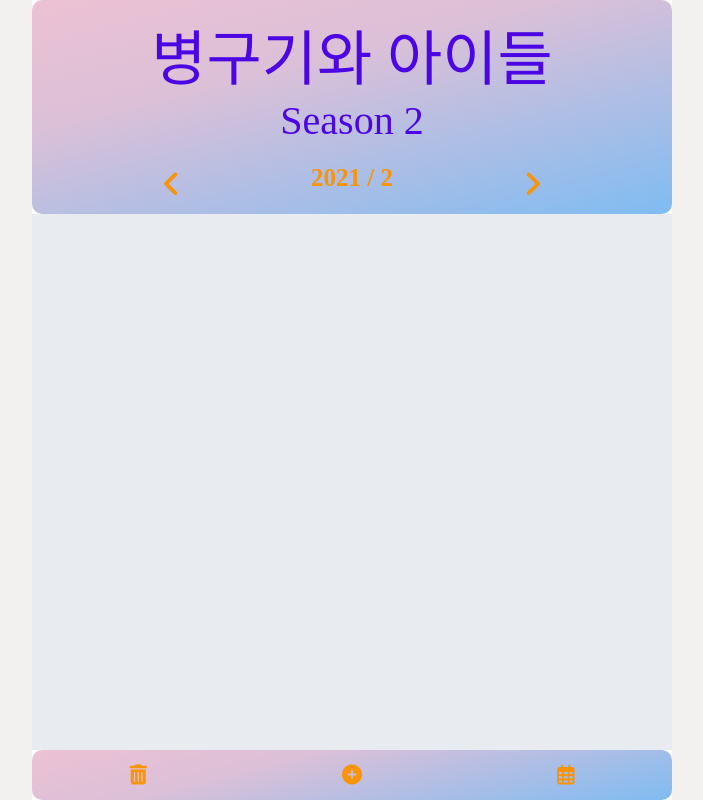
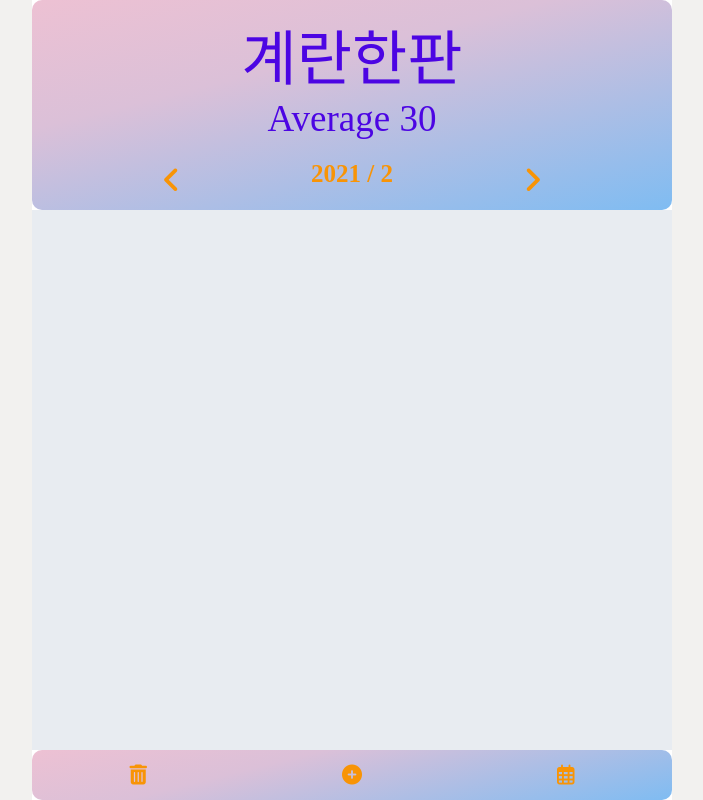
Before and after one commit to bg-shorthand/WebDiary, a website built with webpack: page client/src/index.html in a window 1280 px wide. Shown: the whole page, without its empty margins (288-991 px from the left). Built offline with nearby package versions, Linux system fonts and the light colour scheme; files whose address does not match are found by name; a web font is replaced by a local one.

Commit message:
wrote readme.md and edited team name

```diff
--- a/client/src/css/main.scss
+++ b/client/src/css/main.scss
@@ -45,7 +45,7 @@ body {
 
   .diary-heading span {
     display: block;
-    font-size: 40px;
+    font-size: 37px;
   }
 
   h2 {
--- a/client/src/index.html
+++ b/client/src/index.html
@@ -244,7 +244,7 @@
   <!-- 다이어리 메인 페이지 -->
   <div class="diary-container">
     <header class="diary-header">
-      <h1 class="diary-heading">병구기와 아이들 <span>Season 2</span></h1>
+      <h1 class="diary-heading">계란한판 <span>Average 30</span></h1>
       <div class="diary-header__date">
         <h2><span class="diary-main__year">Year</span> / <span class="diary-main__month">Month</span></h2>
         <button type="button" class="btn-before-month fas fa-angle-left" title="지난 달 보기"></button>
--- a/client/src/js/main/list-render.js
+++ b/client/src/js/main/list-render.js
@@ -21,8 +21,7 @@ const listRender = diaries => {
   let html = '';
 
   diaries.forEach(({ id, title }) => {
-    const today = new Date(id)
-    // if ( h.getMonth() === new Date().getMonth() ) {
+    const today = new Date(id);
     if ( todayYear === today.getFullYear() && todayMonth === today.getMonth() + 1 ) {
       const date = today.getDate();
       const day = today.toString().slice(0, 3).toUpperCase();
@@ -61,7 +60,7 @@ $btnAfterMonth.onclick = () => {
     todayYear += 1;
     todayMonth = 1;
   } else {
-    todayMonth += 1
+    todayMonth += 1;
   }
   viewDate(todayYear, todayMonth);
   // listRender();
```
Also changed, not shown: README.md (added), client/README.md (deleted), image/cal.PNG (added), image/editmodal.PNG (added), image/main.PNG (added), image/mainpl_cal.png (added), image/new.PNG (added), image/premain.png (added), image/read.PNG (added).
